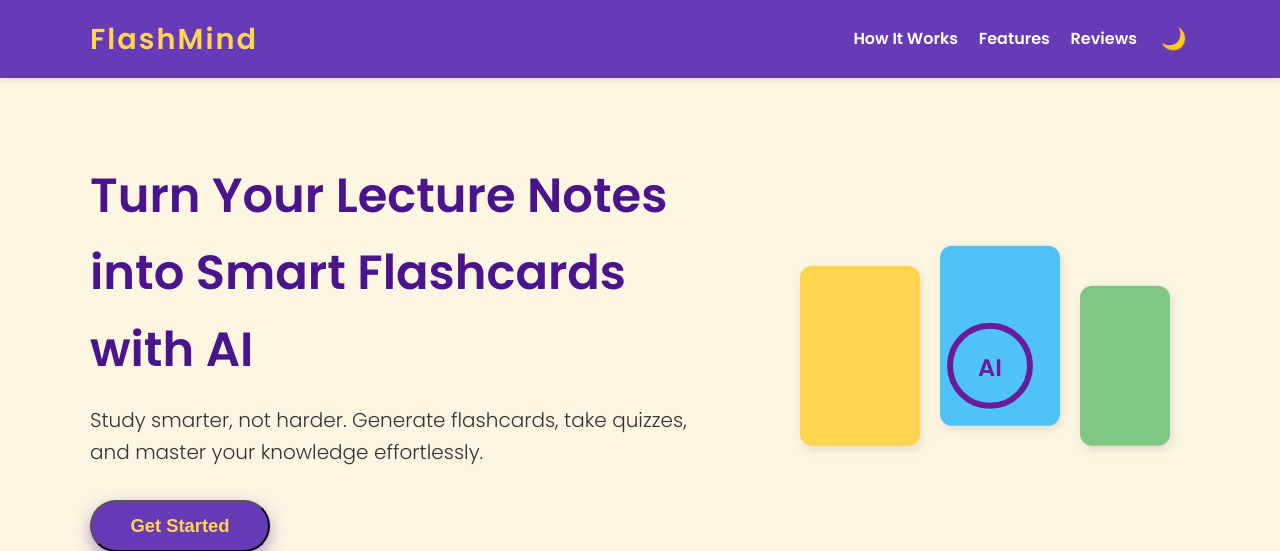
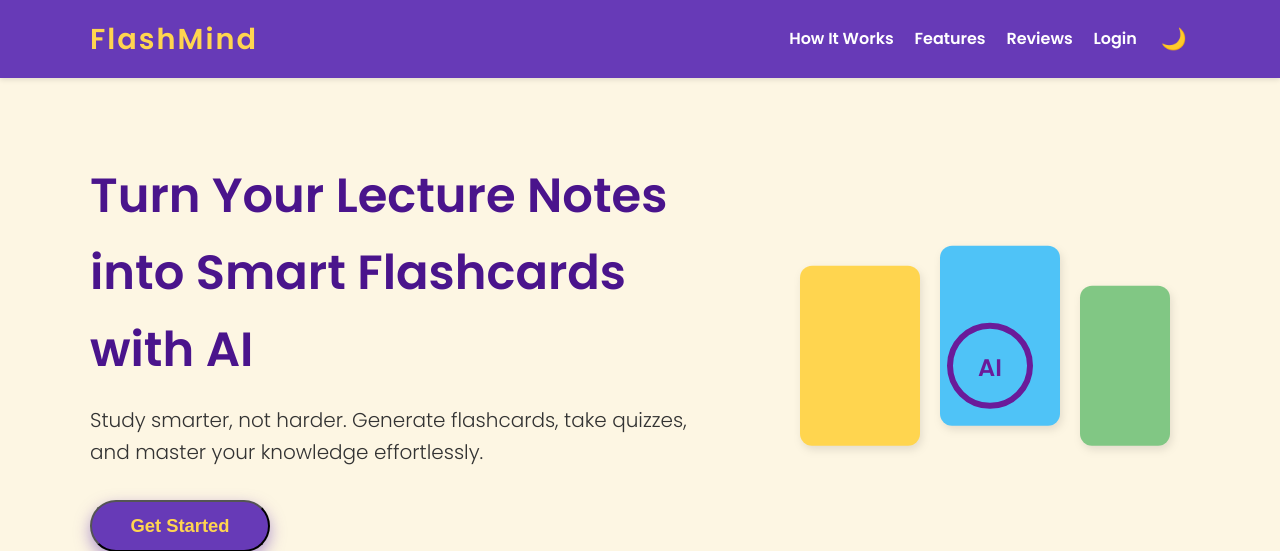
Before and after one commit to meariba123/smart-flashcard-generator, a Flask app: page / in a window 1280 px wide. Shown: the top 551 px of the page. Run offline with Flask 3, Linux system fonts and the light colour scheme.

Commit message:
Update welcome.html

```diff
--- a/templates/welcome.html
+++ b/templates/welcome.html
@@ -16,6 +16,7 @@
         <li><a href="#how-it-works">How It Works</a></li>
         <li><a href="#features">Features</a></li>
         <li><a href="#testimonials">Reviews</a></li>
+        <li><a href="#login">Login</a></li>
         <button id="darkModeToggle">🌙</button>
       </ul>
     </nav>
```
